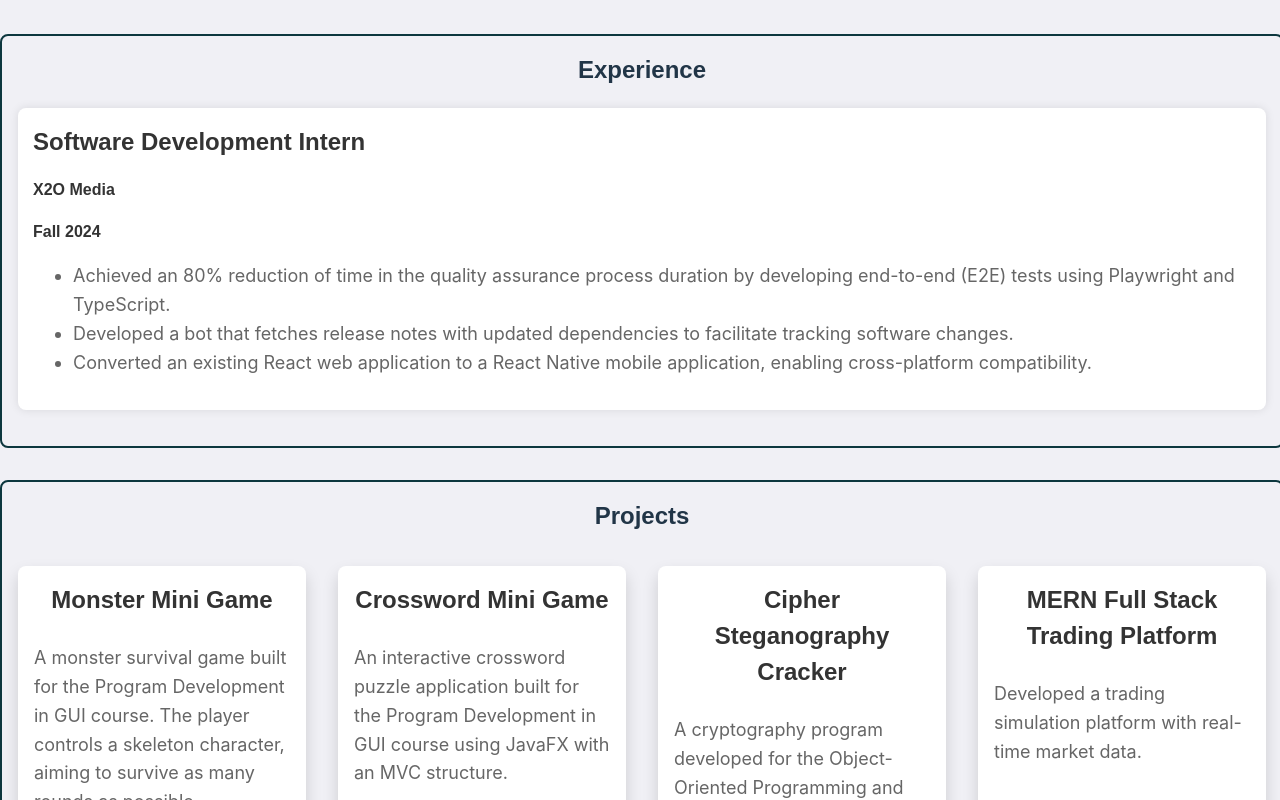
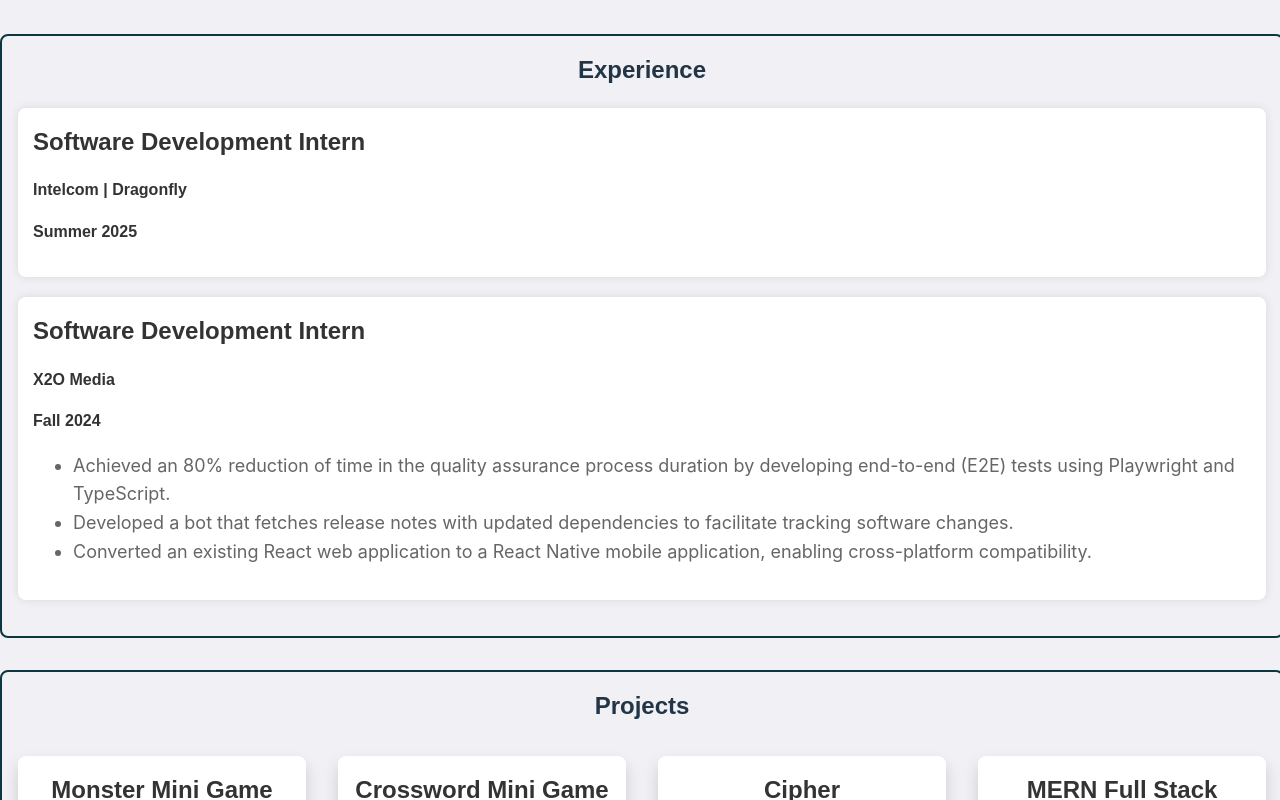
Before and after one commit to antholim/MyPortfolio, a React (Vite) app: page / in a window 1280 px wide. Shown: the part 637-1437 px from the top of the page. Built offline with nearby package versions, Linux system fonts and the light colour scheme.

Commit message:
portfolio experience

```diff
--- a/src/components/Experience.tsx
+++ b/src/components/Experience.tsx
@@ -25,7 +25,7 @@ function Experience({ language }: LanguageProps): JSX.Element {
             <h4>{ex[Language].company}</h4>
             <h4>{ex[Language].date}</h4>
             <ul>
-              {ex[Language].bulletPoints.map((point, index) => {
+              {ex[Language].bulletPoints?.map((point, index) => {
                 return <li key={index}>{point}</li>;
               })}
             </ul>
--- a/src/data/experience.tsx
+++ b/src/data/experience.tsx
@@ -2,8 +2,40 @@ export type Language = "English" | "French" | "Spanish";
 
 export const experiences: Record<
   Language,
-  { title: string; company: string; date: string; bulletPoints: string[] }
+  { title: string; company: string; date: string; bulletPoints?: string[] }
 >[] = [
+  {
+    English: {
+      title: "Software Development Intern",
+      company: "Intelcom | Dragonfly",
+      date: "Summer 2025",
+      // bulletPoints: [
+      //   "Achieved an 80% reduction of time in the quality assurance process duration by developing end-to-end (E2E) tests using Playwright and TypeScript.",
+      //   "Developed a bot that fetches release notes with updated dependencies to facilitate tracking software changes.",
+      //   "Converted an existing React web application to a React Native mobile application, enabling cross-platform compatibility."
+      // ],
+    },
+    French: {
+      title: "Stagiare en développement logiciel",
+      company: "Intelcom | Dragonfly",
+      date: "Été 2025",
+      // bulletPoints: [
+      //   "Atteint une réduction de 80% de la durée du processus d'assurance qualité en développant des tests de end-to-end (E2E) en utilisant Playwright et TypeScript.",
+      //   "Développé un bot qui récupère les notes de version avec des dépendances mises à jour pour faciliter le suivi des changements logiciels.",
+      //   "Converti une application web React existante en une application mobile React Native, permettant une compatibilité multi"
+      // ],
+    },
+    Spanish: {
+      title: "Pasante de Desarrollo de Software",
+      company: "Intelcom | Dragonfly",
+      date: "Verano 2025",
+      // bulletPoints: [
+      //   "Logró una reducción del 80% en la duración del proceso de garantía de calidad desarrollando pruebas de extremo a extremo (E2E) utilizando Playwright y TypeScript.",
+      //   "Desarrolló un bot que obtiene notas de lanzamiento con dependencias actualizadas para facilitar el seguimiento de los cambios de software.",
+      //   "Convirtió una aplicación web React existente en una aplicación móvil React Native, lo que permite la compatibilidad multiplataforma."
+      // ],
+    },
+  },
   {
     English: {
       title: "Software Development Intern",
```
